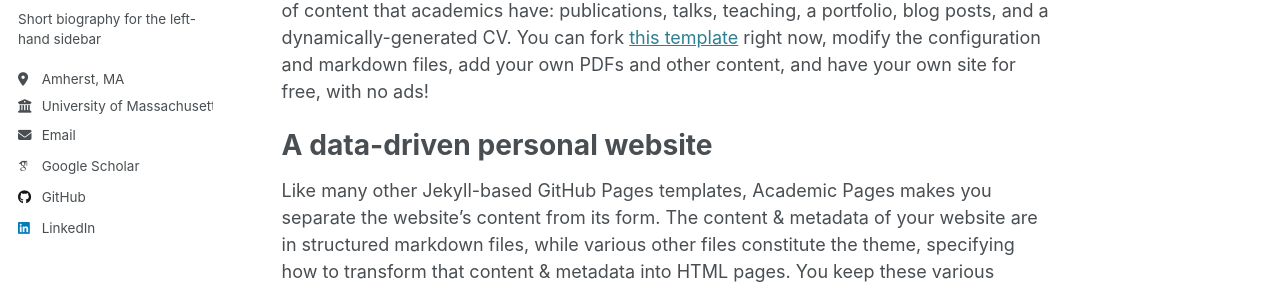
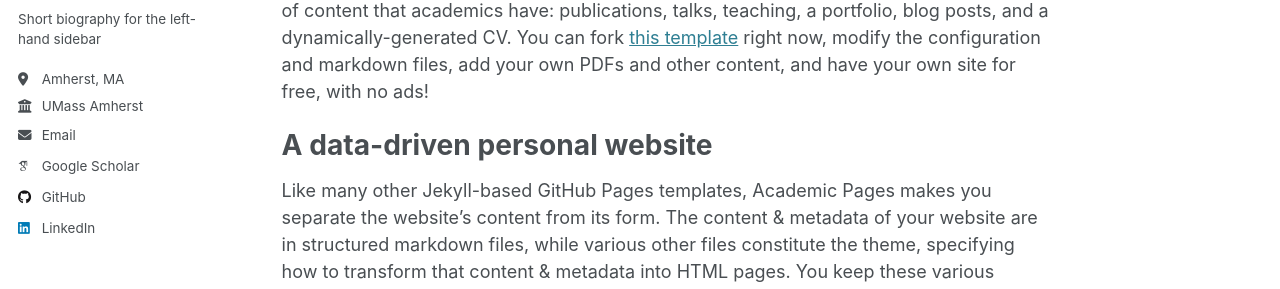
Before and after one commit to GavinDuan513/GavinDuan513.github.io, a Jekyll site: the page built from _pages/about.md, in a window 1280 px wide. Shown: the part 314-603 px from the top of the page. Built offline with Jekyll 4.4.1, drawn with Linux system fonts in a browser that asks for light colours; some web fonts are replaced.

Commit message:
Update _config.yml

```diff
--- a/_config.yml
+++ b/_config.yml
@@ -27,7 +27,7 @@ author:
   pronouns         : # example: "she/her"
   bio              : "Short biography for the left-hand sidebar"
   location         : "Amherst, MA"
-  employer         : "University of Massachusetts Amherst"
+  employer         : "UMass Amherst"
   uri              : # URL
   email            : "zduan@umass.edu"
 
@@ -39,7 +39,7 @@ author:
   github           : "GavinDuan513"
 
   # Social media
-  linkedin         : "www.linkedin.com/in/zhangqi-duan-4140311b6"
+  linkedin         : "https://www.linkedin.com/in/zhangqi-duan-4140311b6/"
 
 
 # Publication Category - The following the list of publication categories and their headings
```
